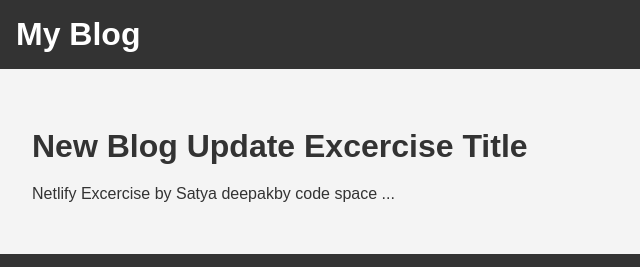
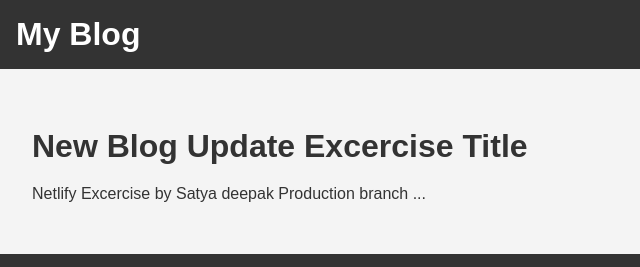
Before and after one commit to gsatyadeepak/NetlifyExcercise, a plain HTML site: page index.html in a window 1280 px wide. Shown: the top 267 px of the page, 0-640 px from the left. Drawn offline with Linux system fonts and the light colour scheme.

Commit message:
Update index.html

```diff
--- a/index.html
+++ b/index.html
@@ -26,7 +26,7 @@
   <main>
     <article>
       <h2>New Blog Update Excercise Title</h2>
-      <p>Netlify Excercise by Satya deepakby code space ...</p>
+      <p>Netlify Excercise by Satya deepak Production branch ...</p>
     </article>
   </main>
 
```
